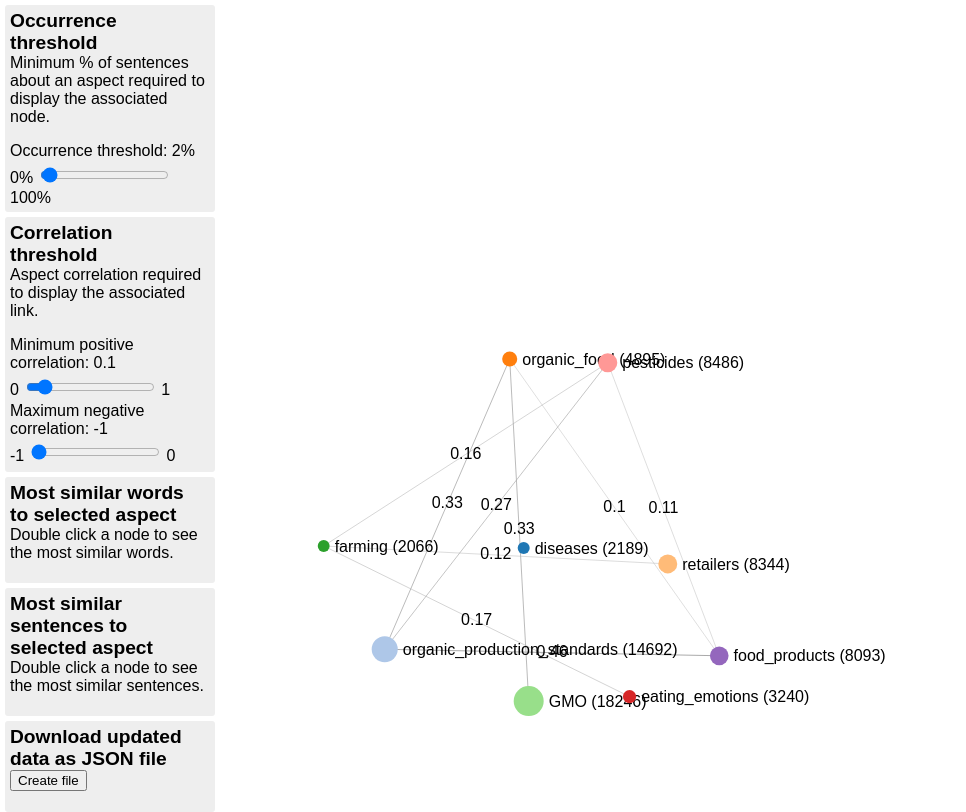
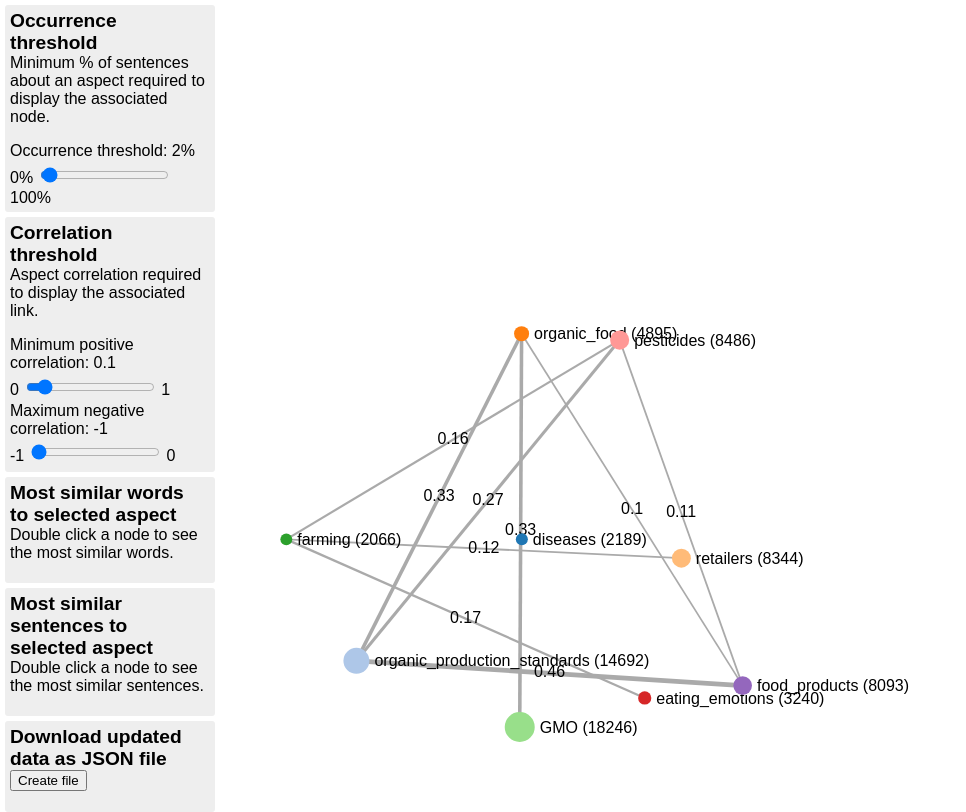
Before and after one commit to MartinKirchhoff/SocialVisTum, a plain HTML site: page visualization-demos/manual-labels/index.html in a window 1280 px wide. Shown: the top 812 px of the page, without its empty margins (0-966 px from the left). Drawn offline with nearby package versions, Linux system fonts and the light colour scheme; animation ran at ten frames a second.

Commit message:
Update index.html

```diff
--- a/visualization-demos/manual-labels/index.html
+++ b/visualization-demos/manual-labels/index.html
@@ -161,9 +161,9 @@
 
     // Force between nodes
     charge: {
-      strength: 50,
+      strength: -5,
       distanceMin: 1,
-      distanceMax: 500
+      distanceMax: 100
     },
 
     // Force that occurs when nodes overlap
@@ -180,7 +180,7 @@
 
     // Link distance (No actual force)
     link: {
-      distance: 350
+      distance: 400
     },
 
     // Occurrence threshold (2 means 2%)
@@ -230,7 +230,7 @@
     // Scales are used to calculate approriate values based on the data set
     nodeScale = d3.scaleLinear().domain([min_occ, max_occ]).range([5, 15]);
     nodeTextScale = d3.scaleLinear().domain([min_occ, max_occ]).range([10, 20]);
-    lineWidthScale = d3.scaleLinear().domain([0, 1]).range([.2, 2]);
+    lineWidthScale = d3.scaleLinear().domain([0, 1]).range([.9, 9]);
   }
 
   // Filter graph based on slider values
```
